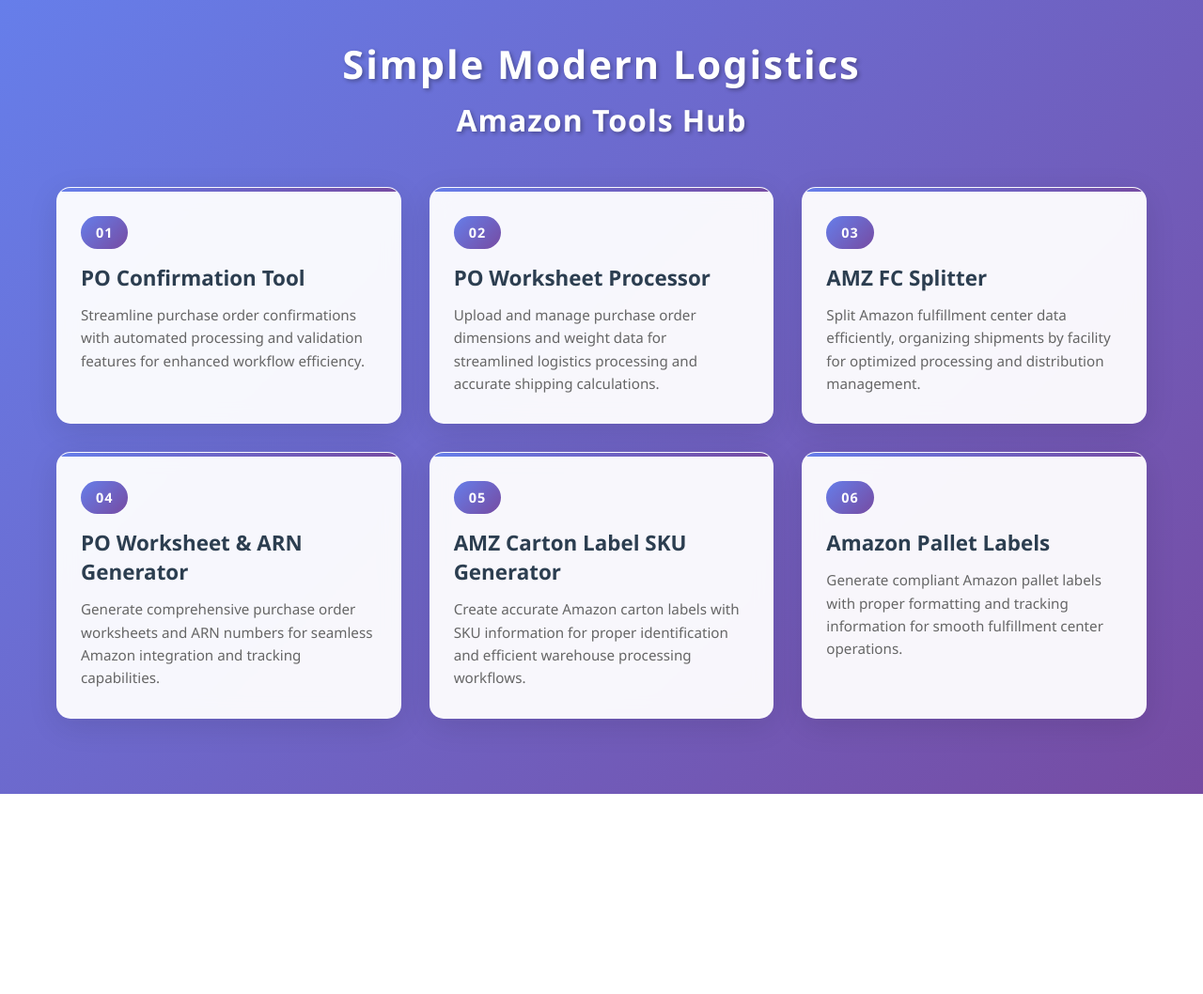
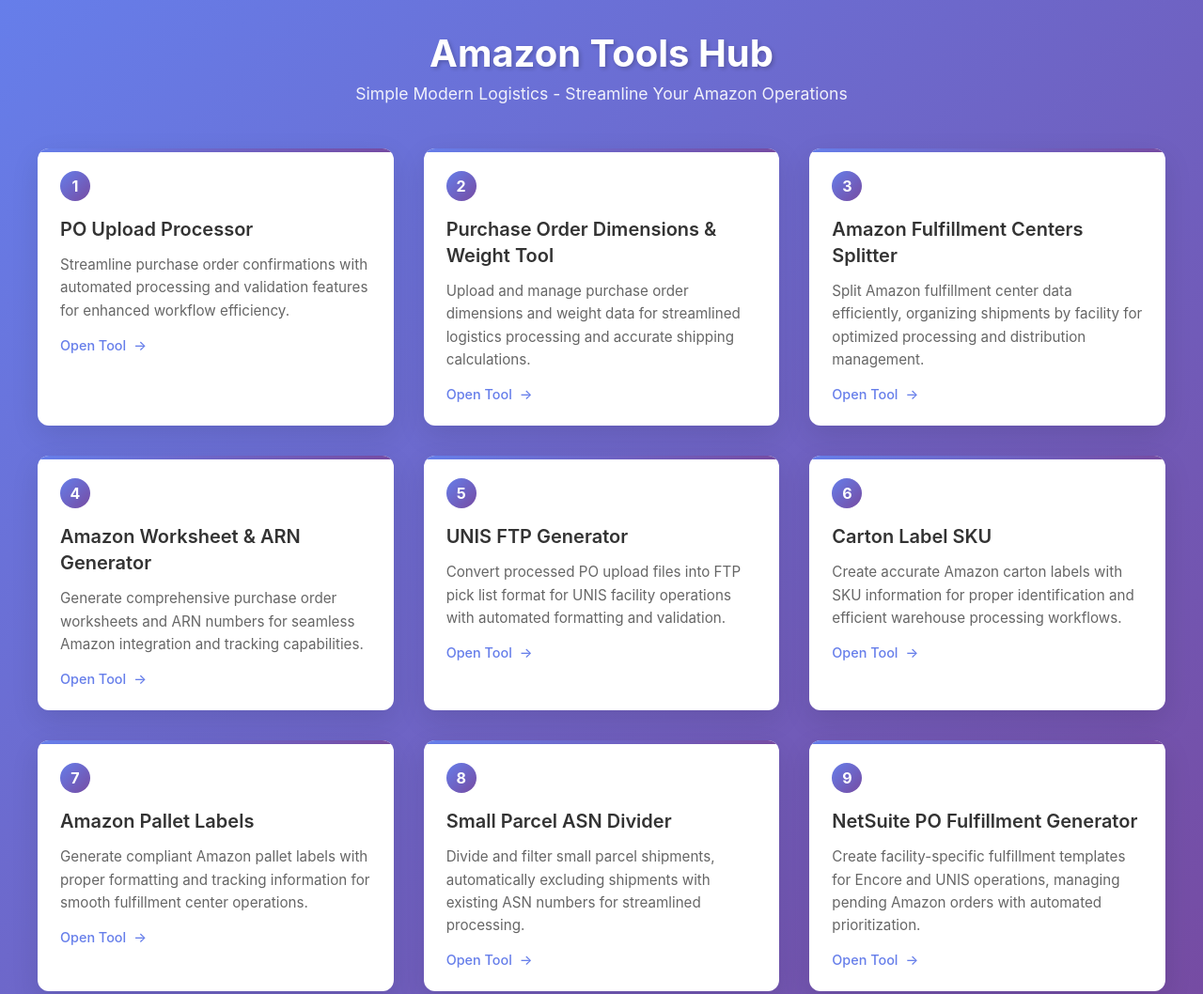
Before and after one commit to lucasmundtsm/Amazon-Tools-Hub, a plain HTML site: page index.html in a window 1280 px wide. Shown: the top 1058 px of the page at 94% size. Before the commit the page ends 845 px from the top, so only its background shows below. Drawn offline with Linux system fonts and the light colour scheme.

Commit message:
Update index.html

```diff
--- a/index.html
+++ b/index.html
@@ -12,66 +12,59 @@
         }
 
         body {
-            font-family: 'Segoe UI', Tahoma, Geneva, Verdana, sans-serif;
+            font-family: -apple-system, BlinkMacSystemFont, 'Segoe UI', Roboto, Oxygen, Ubuntu, Cantarell, sans-serif;
             background: linear-gradient(135deg, #667eea 0%, #764ba2 100%);
             min-height: 100vh;
-            color: #333;
+            padding: 2rem;
         }
 
         .container {
             max-width: 1200px;
             margin: 0 auto;
-            padding: 40px 20px;
         }
 
-        .header {
+        header {
             text-align: center;
-            margin-bottom: 50px;
-            color: white;
+            margin-bottom: 3rem;
         }
 
-        .company-name {
-            font-size: 2.6rem;
-            font-weight: 600;
-            letter-spacing: 2px;
-            margin-bottom: 10px;
-            text-shadow: 2px 2px 4px rgba(0,0,0,0.3);
+        h1 {
+            color: white;
+            font-size: 2.5rem;
+            margin-bottom: 0.5rem;
+            text-shadow: 2px 2px 4px rgba(0,0,0,0.2);
         }
 
-        .tagline {
-            font-size: 2rem;
-            font-weight: 600;
-            letter-spacing: 1px;
-            text-shadow: 2px 2px 4px rgba(0,0,0,0.3);
+        .subtitle {
+            color: rgba(255, 255, 255, 0.9);
+            font-size: 1.1rem;
+            font-weight: 400;
         }
 
         .tools-grid {
             display: grid;
-            grid-template-columns: repeat(auto-fit, minmax(350px, 1fr));
-            gap: 30px;
-            margin: 40px 0;
+            grid-template-columns: repeat(auto-fit, minmax(340px, 1fr));
+            gap: 2rem;
+            margin-top: 2rem;
         }
 
         .tool-card {
-            background: rgba(255, 255, 255, 0.95);
-            backdrop-filter: blur(10px);
-            border-radius: 15px;
-            padding: 30px 25px;
+            background: white;
+            border-radius: 12px;
+            padding: 1.5rem;
+            box-shadow: 0 10px 30px rgba(0, 0, 0, 0.1);
+            transition: transform 0.3s ease, box-shadow 0.3s ease;
+            cursor: pointer;
             text-decoration: none;
-            color: #333;
-            transition: all 0.3s ease;
-            border: 1px solid rgba(255, 255, 255, 0.2);
-            box-shadow: 0 8px 32px rgba(0, 0, 0, 0.1);
+            color: inherit;
+            display: block;
             position: relative;
             overflow: hidden;
-            animation: slideUp 0.6s ease-out;
-            animation-fill-mode: both;
         }
 
         .tool-card:hover {
-            transform: translateY(-10px);
-            box-shadow: 0 20px 40px rgba(0, 0, 0, 0.15);
-            background: rgba(255, 255, 255, 0.98);
+            transform: translateY(-5px);
+            box-shadow: 0 15px 40px rgba(0, 0, 0, 0.15);
         }
 
         .tool-card::before {
@@ -88,19 +81,23 @@
             display: inline-block;
             background: linear-gradient(135deg, #667eea, #764ba2);
             color: white;
-            font-weight: 600;
-            padding: 8px 16px;
-            border-radius: 20px;
-            font-size: 0.9rem;
-            margin-bottom: 15px;
-            letter-spacing: 1px;
+            width: 32px;
+            height: 32px;
+            border-radius: 50%;
+            display: flex;
+            align-items: center;
+            justify-content: center;
+            font-weight: bold;
+            margin-bottom: 1rem;
+            font-size: 1rem;
         }
 
         .tool-title {
-            font-size: 1.4rem;
+            font-size: 1.25rem;
             font-weight: 600;
-            margin-bottom: 12px;
-            color: #2c3e50;
+            color: #333;
+            margin-bottom: 0.75rem;
+            line-height: 1.4;
         }
 
         .tool-description {
@@ -109,204 +106,145 @@
             font-size: 0.95rem;
         }
 
-        .features-section {
-            background: rgba(255, 255, 255, 0.95);
-            backdrop-filter: blur(10px);
-            border-radius: 15px;
-            padding: 40px 30px;
-            margin-top: 50px;
-            box-shadow: 0 8px 32px rgba(0, 0, 0, 0.1);
+        .tool-link {
+            display: inline-flex;
+            align-items: center;
+            margin-top: 1rem;
+            color: #667eea;
+            font-weight: 500;
+            font-size: 0.9rem;
+            text-decoration: none;
+            transition: color 0.3s ease;
         }
 
-        .features-title {
-            font-size: 1.8rem;
-            font-weight: 600;
-            text-align: center;
-            margin-bottom: 30px;
-            color: #2c3e50;
+        .tool-link:hover {
+            color: #764ba2;
         }
 
-        .features-grid {
-            display: grid;
-            grid-template-columns: repeat(auto-fit, minmax(250px, 1fr));
-            gap: 40px;
+        .tool-link::after {
+            content: '→';
+            margin-left: 0.5rem;
+            transition: transform 0.3s ease;
         }
 
-        .feature-item {
-            text-align: center;
+        .tool-card:hover .tool-link::after {
+            transform: translateX(3px);
         }
 
-        .feature-icon {
-            font-size: 3rem;
-            margin-bottom: 15px;
-            display: block;
-        }
-
-        .feature-title {
-            font-size: 1.2rem;
-            font-weight: 600;
-            margin-bottom: 10px;
-            color: #2c3e50;
-        }
-
-        .feature-description {
-            color: #666;
-            line-height: 1.6;
-            font-size: 0.9rem;
-        }
-
-        @keyframes slideUp {
-            from {
-                opacity: 0;
-                transform: translateY(30px);
-            }
-            to {
-                opacity: 1;
-                transform: translateY(0);
-            }
-        }
-
-        .tool-card:nth-child(1) { animation-delay: 0s; }
-        .tool-card:nth-child(2) { animation-delay: 0.1s; }
-        .tool-card:nth-child(3) { animation-delay: 0.2s; }
-        .tool-card:nth-child(4) { animation-delay: 0.3s; }
-        .tool-card:nth-child(5) { animation-delay: 0.4s; }
-        .tool-card:nth-child(6) { animation-delay: 0.5s; }
-
         @media (max-width: 768px) {
-            .company-name {
-                font-size: 1.8rem;
-            }
-
-            .tagline {
-                font-size: 1.6rem;
+            h1 {
+                font-size: 2rem;
             }
 
             .tools-grid {
                 grid-template-columns: 1fr;
-                gap: 20px;
+                gap: 1.5rem;
             }
 
-            .tool-card {
-                padding: 25px 20px;
-            }
-
-            .features-grid {
-                grid-template-columns: 1fr;
-                gap: 30px;
-            }
-
-            .features-section {
-                padding: 30px 20px;
-            }
-        }
-
-        @media (max-width: 480px) {
-            .container {
-                padding: 30px 15px;
-            }
-
-            .company-name {
-                font-size: 1.5rem;
-            }
-
-            .tagline {
-                font-size: 1.4rem;
-            }
-
-            .tool-title {
-                font-size: 1.2rem;
-            }
-
-            .features-title {
-                font-size: 1.5rem;
-            }
-        }
-
-        /* Loading animation */
-        .loading-bar {
-            position: fixed;
-            top: 0;
-            left: 0;
-            right: 0;
-            height: 2px;
-            background: linear-gradient(90deg, transparent, #ffffff, transparent);
-            transform: translateX(-100%);
-            animation: loading 2s linear infinite;
-        }
-
-        @keyframes loading {
-            to {
-                transform: translateX(100%);
+            body {
+                padding: 1rem;
             }
         }
     </style>
 </head>
 <body>
-    <div class="loading-bar"></div>
-
     <div class="container">
-        <header class="header">
-            <h1 class="company-name">Simple Modern Logistics</h1>
-            <h2 class="tagline">Amazon Tools Hub</h2>
+        <header>
+            <h1>Amazon Tools Hub</h1>
+            <p class="subtitle">Simple Modern Logistics - Streamline Your Amazon Operations</p>
         </header>
 
         <div class="tools-grid">
-            <a href="https://lucasmundtsm.github.io/PO-Confirmation-Tool/" class="tool-card" target="_blank">
-                <span class="tool-number">01</span>
-                <h2 class="tool-title">PO Confirmation Tool</h2>
-                <p class="tool-description">Streamline purchase order confirmations with automated processing and validation features for enhanced workflow efficiency.</p>
+            <!-- Tool 1: PO Upload Processor -->
+            <a href="https://lucasmundtsm.github.io/PO-Upload-Processor/" class="tool-card" target="_blank">
+                <span class="tool-number">1</span>
+                <h2 class="tool-title">PO Upload Processor</h2>
+                <p class="tool-description">
+                    Streamline purchase order confirmations with automated processing and validation features for enhanced workflow efficiency.
+                </p>
+                <span class="tool-link">Open Tool</span>
             </a>
 
-            <a href="https://lucasmundtsm.github.io/PO-Worksheet-Processor/" class="tool-card" target="_blank">
-                <span class="tool-number">02</span>
-                <h2 class="tool-title">PO Worksheet Processor</h2>
-                <p class="tool-description">Upload and manage purchase order dimensions and weight data for streamlined logistics processing and accurate shipping calculations.</p>
+            <!-- Tool 2: Purchase Order Dimensions & Weight Tool -->
+            <a href="https://lucasmundtsm.github.io/Purchase-Order-Dimensions-Weight-Tool/" class="tool-card" target="_blank">
+                <span class="tool-number">2</span>
+                <h2 class="tool-title">Purchase Order Dimensions & Weight Tool</h2>
+                <p class="tool-description">
+                    Upload and manage purchase order dimensions and weight data for streamlined logistics processing and accurate shipping calculations.
+                </p>
+                <span class="tool-link">Open Tool</span>
             </a>
 
-            <a href="https://lucasmundtsm.github.io/AMZ-FC-Splitter/" class="tool-card" target="_blank">
-                <span class="tool-number">03</span>
-                <h2 class="tool-title">AMZ FC Splitter</h2>
-                <p class="tool-description">Split Amazon fulfillment center data efficiently, organizing shipments by facility for optimized processing and distribution management.</p>
+            <!-- Tool 3: Amazon Fulfillment Centers Splitter -->
+            <a href="https://lucasmundtsm.github.io/Amazon-Fulfillment-Centers-Splitter/" class="tool-card" target="_blank">
+                <span class="tool-number">3</span>
+                <h2 class="tool-title">Amazon Fulfillment Centers Splitter</h2>
+                <p class="tool-description">
+                    Split Amazon fulfillment center data efficiently, organizing shipments by facility for optimized processing and distribution management.
+                </p>
+                <span class="tool-link">Open Tool</span>
             </a>
 
-            <a href="https://lucasmundtsm.github.io/PO-Worksheet-and-ARN-Generator/" class="tool-card" target="_blank">
-                <span class="tool-number">04</span>
-                <h2 class="tool-title">PO Worksheet & ARN Generator</h2>
-                <p class="tool-description">Generate comprehensive purchase order worksheets and ARN numbers for seamless Amazon integration and tracking capabilities.</p>
+            <!-- Tool 4: Amazon Worksheet & ARN Generator -->
+            <a href="https://lucasmundtsm.github.io/Amazon-Worksheet-ARN-Generator/" class="tool-card" target="_blank">
+                <span class="tool-number">4</span>
+                <h2 class="tool-title">Amazon Worksheet & ARN Generator</h2>
+                <p class="tool-description">
+                    Generate comprehensive purchase order worksheets and ARN numbers for seamless Amazon integration and tracking capabilities.
+                </p>
+                <span class="tool-link">Open Tool</span>
             </a>
 
-            <a href="https://lucasmundtsm.github.io/AMZ-Carton-Label-SKU-Generator/" class="tool-card" target="_blank">
-                <span class="tool-number">05</span>
-                <h2 class="tool-title">AMZ Carton Label SKU Generator</h2>
-                <p class="tool-description">Create accurate Amazon carton labels with SKU information for proper identification and efficient warehouse processing workflows.</p>
+            <!-- Tool 5: UNIS FTP Generator (NEW) -->
+            <a href="https://lucasmundtsm.github.io/UNIS-FTP-Generator/" class="tool-card" target="_blank">
+                <span class="tool-number">5</span>
+                <h2 class="tool-title">UNIS FTP Generator</h2>
+                <p class="tool-description">
+                    Convert processed PO upload files into FTP pick list format for UNIS facility operations with automated formatting and validation.
+                </p>
+                <span class="tool-link">Open Tool</span>
             </a>
 
+            <!-- Tool 6: Carton Label SKU (moved from 5) -->
+            <a href="https://lucasmundtsm.github.io/Carton-Label-SKU/" class="tool-card" target="_blank">
+                <span class="tool-number">6</span>
+                <h2 class="tool-title">Carton Label SKU</h2>
+                <p class="tool-description">
+                    Create accurate Amazon carton labels with SKU information for proper identification and efficient warehouse processing workflows.
+                </p>
+                <span class="tool-link">Open Tool</span>
+            </a>
+
+            <!-- Tool 7: Amazon Pallet Labels (moved from 6) -->
             <a href="https://lucasmundtsm.github.io/Amazon-Pallet-Labels/" class="tool-card" target="_blank">
-                <span class="tool-number">06</span>
+                <span class="tool-number">7</span>
                 <h2 class="tool-title">Amazon Pallet Labels</h2>
-                <p class="tool-description">Generate compliant Amazon pallet labels with proper formatting and tracking information for smooth fulfillment center operations.</p>
+                <p class="tool-description">
+                    Generate compliant Amazon pallet labels with proper formatting and tracking information for smooth fulfillment center operations.
+                </p>
+                <span class="tool-link">Open Tool</span>
+            </a>
+
+            <!-- Tool 8: Small Parcel ASN Divider (NEW) -->
+            <a href="https://lucasmundtsm.github.io/Small-Parcel-ASN-Divider/" class="tool-card" target="_blank">
+                <span class="tool-number">8</span>
+                <h2 class="tool-title">Small Parcel ASN Divider</h2>
+                <p class="tool-description">
+                    Divide and filter small parcel shipments, automatically excluding shipments with existing ASN numbers for streamlined processing.
+                </p>
+                <span class="tool-link">Open Tool</span>
+            </a>
+
+            <!-- Tool 9: NetSuite PO Fulfillment Generator (NEW) -->
+            <a href="https://lucasmundtsm.github.io/Netsuite-PO-Fulfillment-Generator/" class="tool-card" target="_blank">
+                <span class="tool-number">9</span>
+                <h2 class="tool-title">NetSuite PO Fulfillment Generator</h2>
+                <p class="tool-description">
+                    Create facility-specific fulfillment templates for Encore and UNIS operations, managing pending Amazon orders with automated prioritization.
+                </p>
+                <span class="tool-link">Open Tool</span>
             </a>
         </div>
-         </div>
     </div>
-
-    <script>
-        // Add smooth loading animation
-        window.addEventListener('load', function() {
-            const loadingBar = document.querySelector('.loading-bar');
-            setTimeout(() => {
-                loadingBar.style.display = 'none';
-            }, 2000);
-        });
-
-        // Add hover effects and analytics if needed
-        document.querySelectorAll('.tool-card').forEach(card => {
-            card.addEventListener('click', function() {
-                // Optional: Add analytics tracking here
-                console.log('Tool clicked:', this.querySelector('.tool-title').textContent);
-            });
-        });
-    </script>
 </body>
 </html>
```
